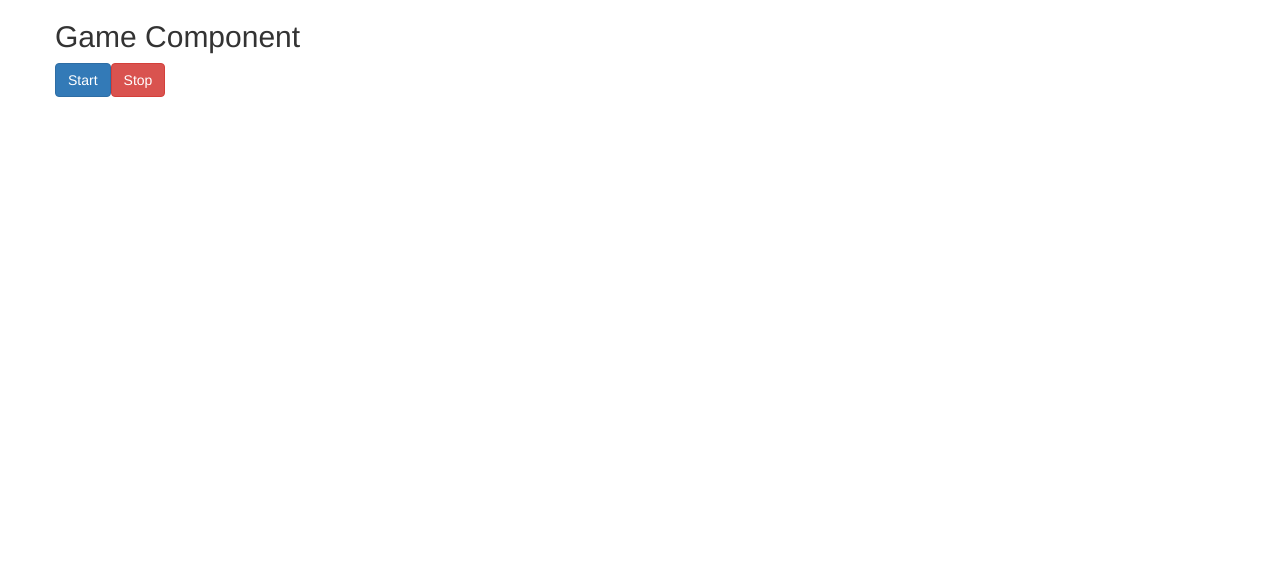
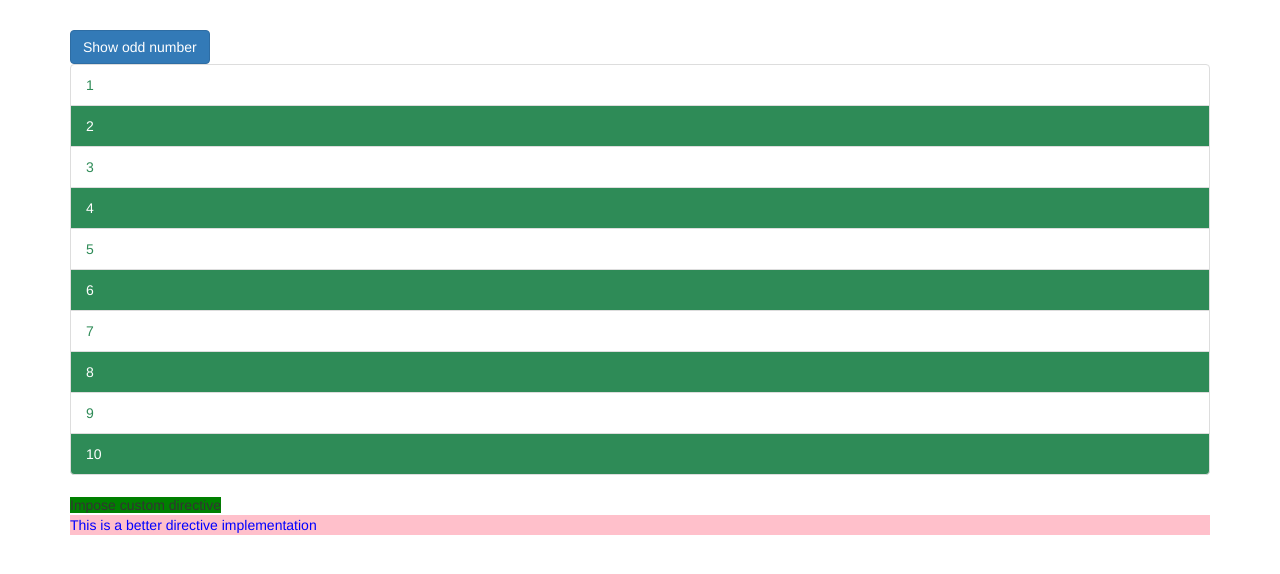
Before and after one commit to vermajnv/cmp-databinding-start, an Angular app in the folder cmp-databinding-start/: page / in a window 1280 px wide. Shown: the top 574 px of the page. Built offline with nearby package versions, Linux system fonts and the light colour scheme.

Commit message:
Creating the custom directives

```diff
--- a/cmp-databinding-start/src/app/app.component.css
+++ b/cmp-databinding-start/src/app/app.component.css
@@ -5,3 +5,13 @@
 p {
   color: blue;
 }
+
+.odd {
+  color: seagreen;
+  background-color: white;
+}
+
+.even {
+  color: white;
+  background-color: seagreen;
+}
--- a/cmp-databinding-start/src/app/app.component.html
+++ b/cmp-databinding-start/src/app/app.component.html
@@ -1,9 +1,21 @@
-<app-game (intervalFiredEvent)="onIntervalFired($event)"></app-game>
-@for ( eventNumber of counterData; track $index) {
-    @if (eventNumber % 2 === 0) {
-        <app-even [evenTimer]="eventNumber"></app-even>
-    }
-    @else {
-        <app-odd [oddTimer]="eventNumber"></app-odd>
-    }
-}
+<div class="container">
+    <div class="row">
+        <div class="col-xs-12">
+            <button class="btn btn-primary" (click)="viewOddNumbers()">Show odd number</button>
+
+            <ul class="list-group">
+                <div>
+                    @for (number of numbers; track $index) {
+                        <li class="list-group-item" [ngClass]="number % 2 ? 'odd' : 'even'">
+                            {{number}}
+                        </li>
+                    }
+                </div>
+            </ul>
+
+            <span appBasicHighlight>Impose custom directive</span>
+            <p appBetterHighlighter>This is a better directive implementation</p>
+        </div>
+    </div>
+
+</div>
--- a/cmp-databinding-start/src/app/app.component.ts
+++ b/cmp-databinding-start/src/app/app.component.ts
@@ -7,6 +7,10 @@ import { Component, Input } from '@angular/core';
 })
 export class AppComponent {
   counterData : number[] = [];
+  numbers : number[] = [1, 2, 3, 4, 5, 6, 7, 8, 9, 10];
+  evenNumbers : number[];
+  oddNumbers : number[];
+
   serverElements: { type: string, name: string, content: string }[] = [];
   onServerAdded(serverData: { serverName: string, serverContent: string }) {
     this.serverElements.push({
@@ -39,4 +43,11 @@ export class AppComponent {
     console.log(eventNumber);
     this.counterData.push(eventNumber);
   }
+
+  viewOddNumbers()
+  {
+    this.numbers = this.numbers.filter((number) => {
+      return number % 2;
+    })
+  }
 }
--- a/cmp-databinding-start/src/app/app.module.ts
+++ b/cmp-databinding-start/src/app/app.module.ts
@@ -9,6 +9,8 @@ import { ServerComponent } from './server/server.component';
 import { GameComponent } from './game/game.component';
 import { EvenComponent } from './even/even.component';
 import { OddComponent } from './odd/odd.component';
+import { BasicHighlightDirective } from './basic-highlight.directive';
+import { BetterHighlighterDirective } from './directives/better-highlighter.directive';
 
 @NgModule({
   declarations: [
@@ -18,6 +20,8 @@ import { OddComponent } from './odd/odd.component';
     GameComponent,
     EvenComponent,
     OddComponent,
+    BasicHighlightDirective,
+    BetterHighlighterDirective
   ],
   imports: [
     BrowserModule,
--- /dev/null
+++ b/cmp-databinding-start/src/app/basic-highlight.directive.ts
@@ -0,0 +1,16 @@
+import { Directive, ElementRef } from '@angular/core';
+
+@Directive({
+  selector: '[appBasicHighlight]'
+})
+export class BasicHighlightDirective {
+
+  constructor(private ele : ElementRef) { }
+
+  ngOnInit()
+  {
+      console.log(this.ele);
+      this.ele.nativeElement.style.backgroundColor = 'green';
+
+  }
+}
--- /dev/null
+++ b/cmp-databinding-start/src/app/directives/better-highlighter.directive.ts
@@ -0,0 +1,13 @@
+import { Directive, ElementRef, OnInit, Renderer2 } from '@angular/core';
+
+@Directive({
+  selector: '[appBetterHighlighter]'
+})
+export class BetterHighlighterDirective implements OnInit{
+
+  constructor(private ele : ElementRef, private renderer : Renderer2) { }
+
+  ngOnInit(): void {
+    this.renderer.setStyle(this.ele.nativeElement, 'backgroundColor', 'pink');
+  }
+}
```
Also changed, not shown: cmp-databinding-start/src/app/app.component2.html (added, +9 -0 lines).
